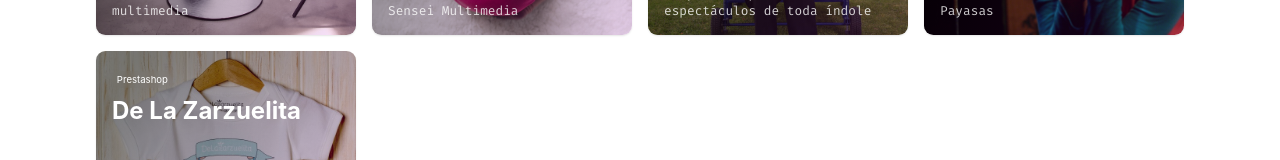
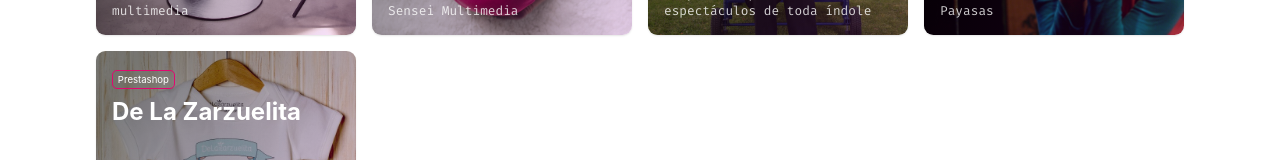
Before and after one commit to emisua/Portfolio-React, a React (Vite) app: page /proyectos in a window 1280 px wide. Shown: the part 565-725 px from the top of the page. Built offline with nearby package versions, Linux system fonts and the light colour scheme.

Commit message:
Cambios en el tag prestashop

```diff
--- a/src/css/Card.css
+++ b/src/css/Card.css
@@ -127,6 +127,11 @@
   border: 1px solid var(--secondary);
 }
 
+.tag.prestashop{
+  background-color: transparent;
+  border: 1px solid var(--prestashop);
+}
+
 
 /* DESKTOP */
 
--- a/src/css/Colores.css
+++ b/src/css/Colores.css
@@ -18,7 +18,8 @@
   --white: #fff;
   --black: #000;
   --js: #f8e018;
-  --react: #61dafb
+  --react: #61dafb;
+  --prestashop: #e2076f;
 }
 
 .color-primary {
```
